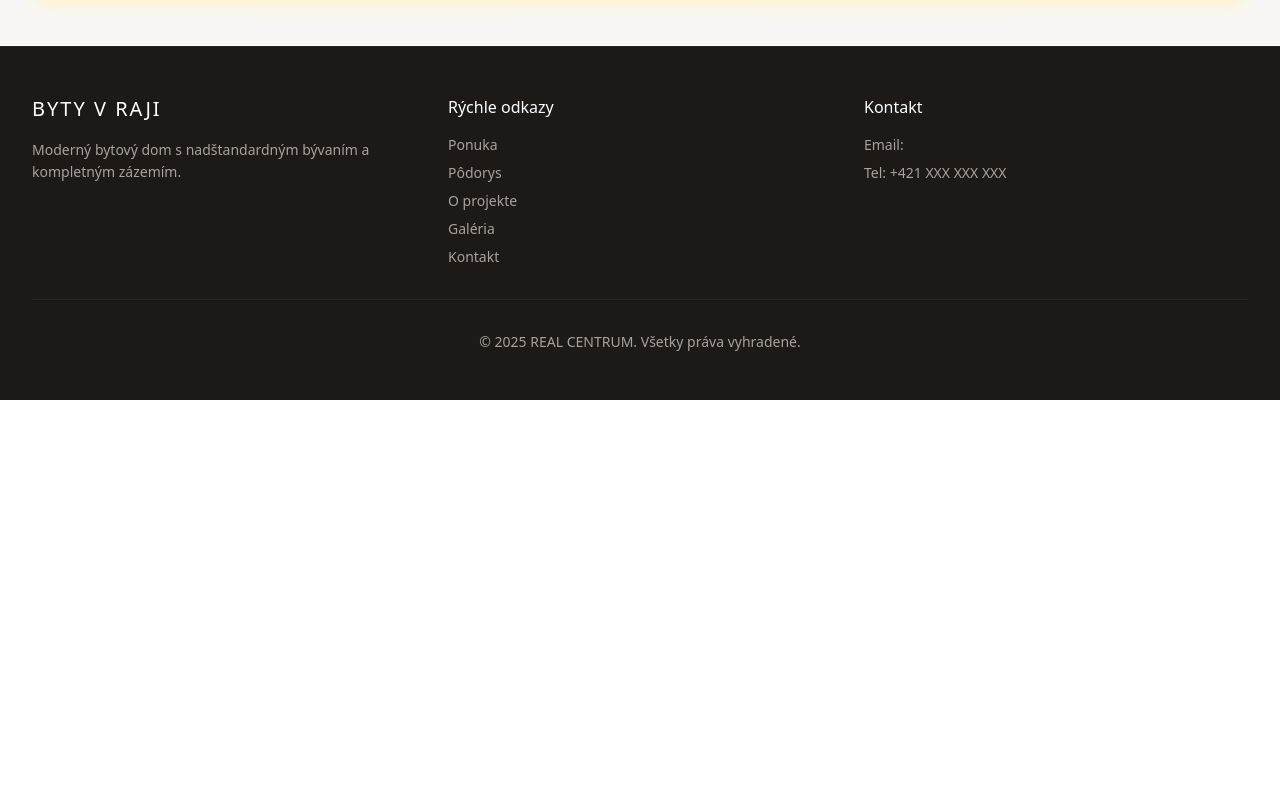
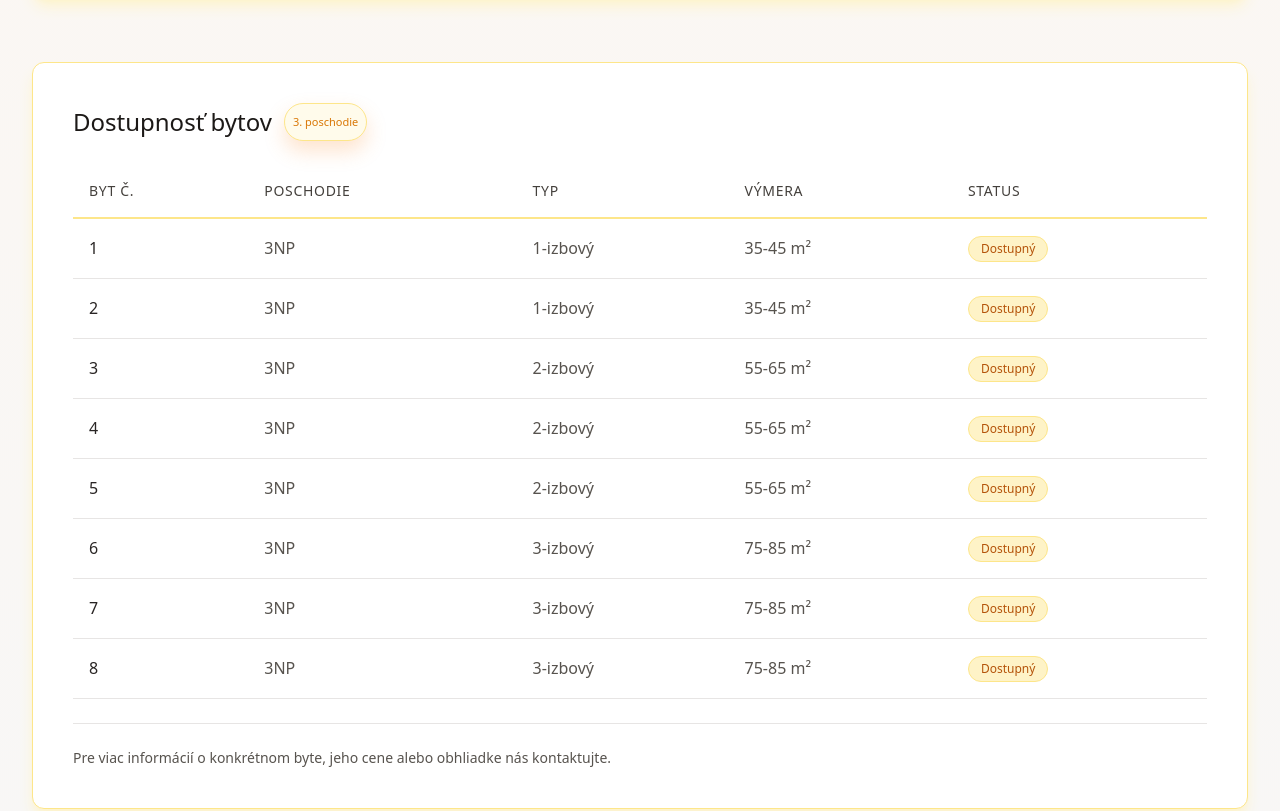
Before and after one commit to BranislavKlein/bytyvraji, a React (Vite) app: page /podorys in a window 1280 px wide. Shown: the part 2401-3212 px from the top of the page. Before the commit the page ends 2801 px from the top, so only its background shows below. Built offline with nearby package versions, Linux system fonts and the light colour scheme; no server answers; the database is empty.

Commit message:
Updated FloorPlanPage.tsx

```diff
--- a/src/pages/FloorPlanPage.tsx
+++ b/src/pages/FloorPlanPage.tsx
@@ -161,6 +161,57 @@ export default function FloorPlanPage() {
           </div>
         </section>
 
+        {/* APARTMENTS TABLE */}
+        <section className="bg-white border border-amber-200 rounded-xl shadow-lg shadow-amber-100 p-6 md:p-10">
+          <h2 className="text-2xl font-light text-stone-900 mb-6 flex flex-wrap items-center gap-3">
+            <span className="font-medium text-stone-900">
+              Dostupnosť bytov
+            </span>
+            <span className="text-[11px] font-medium text-amber-600 bg-amber-50 rounded-full border border-amber-200 px-2 py-[2px] shadow-[0_10px_20px_rgba(251,146,60,0.25)]">
+              {activeFloor}. poschodie
+            </span>
+          </h2>
+
+          <div className="overflow-x-auto">
+            <table className="w-full border-collapse">
+              <thead>
+                <tr className="border-b-2 border-amber-200">
+                  <th className="text-left py-4 px-4 text-sm font-medium text-stone-700 uppercase tracking-wider">Byt č.</th>
+                  <th className="text-left py-4 px-4 text-sm font-medium text-stone-700 uppercase tracking-wider">Poschodie</th>
+                  <th className="text-left py-4 px-4 text-sm font-medium text-stone-700 uppercase tracking-wider">Typ</th>
+                  <th className="text-left py-4 px-4 text-sm font-medium text-stone-700 uppercase tracking-wider">Výmera</th>
+                  <th className="text-left py-4 px-4 text-sm font-medium text-stone-700 uppercase tracking-wider">Status</th>
+                </tr>
+              </thead>
+              <tbody>
+                {Array.from({ length: 8 }, (_, i) => i + 1).map((num) => (
+                  <tr key={num} className="border-b border-stone-200 hover:bg-amber-50/30 transition-colors">
+                    <td className="py-4 px-4 text-stone-800 font-medium">{num}</td>
+                    <td className="py-4 px-4 text-stone-600">{activeFloor}NP</td>
+                    <td className="py-4 px-4 text-stone-600">
+                      {num <= 2 ? '1-izbový' : num <= 5 ? '2-izbový' : '3-izbový'}
+                    </td>
+                    <td className="py-4 px-4 text-stone-600">
+                      {num <= 2 ? '35-45 m²' : num <= 5 ? '55-65 m²' : '75-85 m²'}
+                    </td>
+                    <td className="py-4 px-4">
+                      <span className="inline-flex items-center px-3 py-1 rounded-full text-xs font-medium bg-amber-100 text-amber-700 border border-amber-200">
+                        Dostupný
+                      </span>
+                    </td>
+                  </tr>
+                ))}
+              </tbody>
+            </table>
+          </div>
+
+          <div className="mt-6 pt-6 border-t border-stone-200">
+            <p className="text-sm text-stone-600 font-light">
+              Pre viac informácií o konkrétnom byte, jeho cene alebo obhliadke nás kontaktujte.
+            </p>
+          </div>
+        </section>
+
       </section>
     </div>
   );
```
